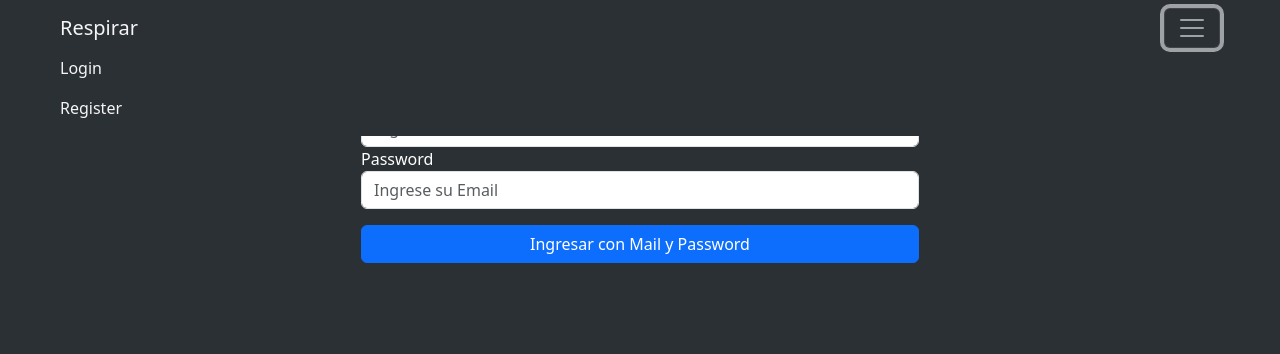
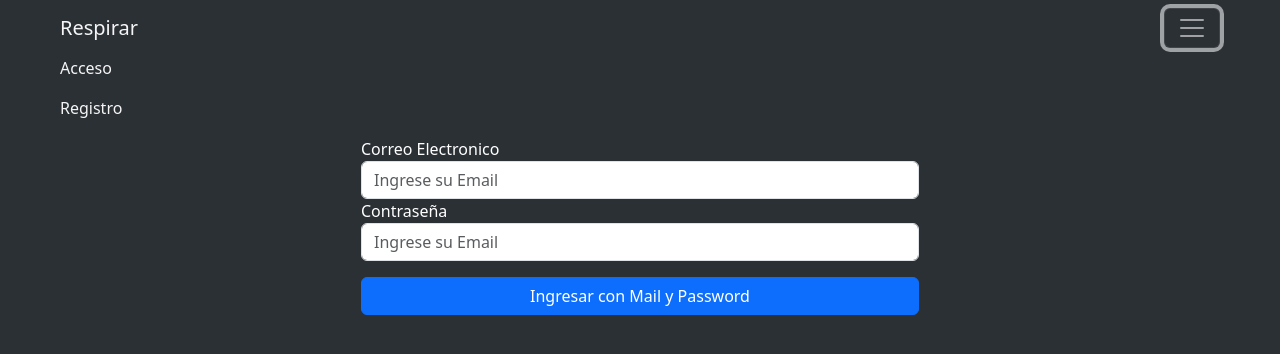
Before and after one commit to CarlosKVillanueva/proyecto_respirar_web, a Vue app: page /register in a window 1280 px wide. Both pictures are taken after a click on the button "Toggle navigation". Shown: the top 354 px of the page. Built offline with nearby package versions, Linux system fonts and the light colour scheme; what oh-vue-icons, vue3-openlayers would draw is missing.

Commit message:
Cambios en estilos y traduccion de botones

```diff
--- a/src/components/NavBar.vue
+++ b/src/components/NavBar.vue
@@ -11,34 +11,34 @@
           <ul v-if="store.userLogged" class="navbar-nav me-auto mb-2 mb-lg-0">
             <li class="nav-item">
               <a class="nav-link active" aria-current="page" href="#">
-                <RouterLink to="/">Home</RouterLink>
+                <RouterLink to="/">Inicio</RouterLink>
               </a>
             </li>
             <li class="nav-item">
               <a class="nav-link">
-                <RouterLink to="/about">About</RouterLink>
+                <RouterLink to="/about">Sobre Nosotros</RouterLink>
               </a>
             </li>
             <li class="nav-item">
               <a class="nav-link" href="#">
-                <RouterLink to="/map">Map</RouterLink>
+                <RouterLink to="/map">Mapa Estaciones</RouterLink>
               </a>
             </li>
           </ul>
           <ul v-else class="navbar-nav ms-auto mb-2 mb-lg-0">
             <li class="nav-item">
               <a class="nav-link active" aria-current="page" href="#">
-                <RouterLink to="/login">Login</RouterLink>
+                <RouterLink to="/login">Acceso</RouterLink>
               </a>
             </li>
             <li class="nav-item">
               <a class="nav-link active" aria-current="page" href="#">
-                <RouterLink to="/register">Register</RouterLink>
+                <RouterLink to="/register">Registro</RouterLink>
               </a>
             </li>
           </ul>
           <form v-if="store.userLogged" class="d-flex" role="search">
-            <button class="btn btn-danger" @click="store.logoutUser" >Log out</button>
+            <button class="btn btn-danger" @click="store.logoutUser" >Cerrar Sesion</button>
           </form>
         </div>
       </div>
--- a/src/stores/historicStore.js
+++ b/src/stores/historicStore.js
@@ -1,5 +1,6 @@
 import { defineStore } from 'pinia'
 import axios from 'axios'
+import contains from "@popperjs/core/lib/dom-utils/contains";
 
 const useHistoricStore = defineStore(
     'entity',
@@ -15,6 +16,7 @@ const useHistoricStore = defineStore(
         actions: {
             async getHistoric( id ) {
                 const { data } = await axios.get( `http://localhost:8081/entity/${ id }`)
+                console.log(data)
                 this.historic = data
                 this.last = data.slice( -10 )
             },
@@ -24,6 +26,7 @@ const useHistoricStore = defineStore(
             },
             async getAddress( id ) {
                 const { data } = await axios.get( `http://localhost:8081/entity/${ id }` )
+                console.log(data[ 0 ].address)
                 this.address = JSON.parse( data[ 0 ].address )
             }
         }
--- a/src/views/EstacionView.vue
+++ b/src/views/EstacionView.vue
@@ -4,9 +4,9 @@
       <span><b>Air Qaulity Observer ID: </b> </span> {{ name }}
     </div>
     <div class="card-body mt">
-      <h5 class="card-title">Ultimos 10 registros historicos</h5>
-      <h6> Coordenadas Geograficas Estacion: {{ historicStore.location.coordinates[ 0 ] }},
-        {{ historicStore.location.coordinates[ 1 ] }}</h6>
+      <h6> Coordenadas Geograficas Estacion: {{ historicStore.location.coordinates[ 0 ] }}°,
+        {{ historicStore.location.coordinates[ 1 ] }}°</h6>
+      <h5 class="card-title mt-3">Ultimos 10 registros historicos</h5>
       <div class="container">
         <div class="row">
           <div class="col-sm">
@@ -49,7 +49,7 @@
     </div>
     <div class="card-footer text-white">
       <b>Direccion de la Estacion:</b> <br> {{ historicStore.address.address.streetAddress }}
-      <br> {{ historicStore.address.address.addressLocality }}
+      <br> {{ historicStore.address.address.addressRegion }}
       <br> {{ historicStore.address.address.addressRegion }}
     </div>
     <a>
--- a/src/views/LoginView.vue
+++ b/src/views/LoginView.vue
@@ -3,7 +3,7 @@
     <h4 class="text-center text-white mt-lg-5">Ingreso</h4>
     <form class="col-6 mx-auto">
       <div class="form-group">
-        <label class="text-white" for="inputEmail">Email</label>
+        <label class="text-white" for="inputEmail">Correo Electronico</label>
         <input type="email"
                class="form-control"
                id="inputEmail"
@@ -12,17 +12,17 @@
                v-model="email">
       </div>
       <div class="form-group">
-        <label class="text-white" for="inputPassword">Password</label>
+        <label class="text-white" for="inputPassword">Contraseña</label>
         <input id="inputPassword"
                v-model="password"
                class="form-control"
-               placeholder="Ingrese su Email"
+               placeholder="Ingrese su Contraseña"
                type="password">
       </div>
       <div class="d-grid gap-2 col-12 mx-auto mt-3">
         <button type="submit"
                 class="btn btn-primary"
-                @click.prevent="authFirebaseUser">Ingresar con Mail y Password
+                @click.prevent="authFirebaseUser">Ingresar
         </button>
         <div class="d-flex col-12 gap-2 justify-content-center">
           <button class="btn btn-outline-dark bg-dark-subtle"
--- a/src/views/MapView.vue
+++ b/src/views/MapView.vue
@@ -38,7 +38,7 @@
               <div :class="{'station-hover': hovered }"
                    v-show="hovered && station.id === mouseOver"
               >
-                <span class="title_hover">Ultimos Registros </span> <br>
+                <span class="title_hover">Ultimo Registro </span> <br>
                 {{ station.address.value.address.streetAddress }}<br>
                 Temperatura: {{ station.temperature.value }} °C <br>
                 PM1: {{ station.pm1.value }}µm <br>
--- a/src/views/RegisterView.vue
+++ b/src/views/RegisterView.vue
@@ -1,10 +1,10 @@
 <template>
   <form>
     <div class="container">
+      <h4 class="text-center text-white mt-lg-5">Registro</h4>
       <div class="col-6 mx-auto">
-        <h4 class="text-center text-white mt-lg-5">Registro</h4>
         <div class="form-group">
-          <label class="text-white" for="inputEmail">Email</label>
+          <label class="text-white" for="inputEmail">Correo Electronico</label>
           <input type="email"
                  class="form-control"
                  id="inputEmail"
@@ -13,7 +13,7 @@
                  v-model="email">
         </div>
         <div class="form-group">
-          <label class="text-white" for="inputPassword">Password</label>
+          <label class="text-white" for="inputPassword">Contraseña</label>
           <input id="inputPassword"
                  v-model="password"
                  class="form-control"
@@ -32,19 +32,21 @@
 </template>
 
 <script setup>
-import { ref } from 'vue'
+import {ref} from 'vue'
 import useAuth from '@/stores/authStore'
 
-const email = ref( '' )
-const password = ref( '' )
+const email = ref('')
+const password = ref('')
 const store = useAuth()
 
 const registerUser = () => {
-  store.registerUserWithMail( email, password )
+  store.registerUserWithMail(email, password)
 }
 
 </script>
 
 <style lang="scss" scoped>
-
+.container {
+  margin-top: 100px;
+}
 </style>
```
